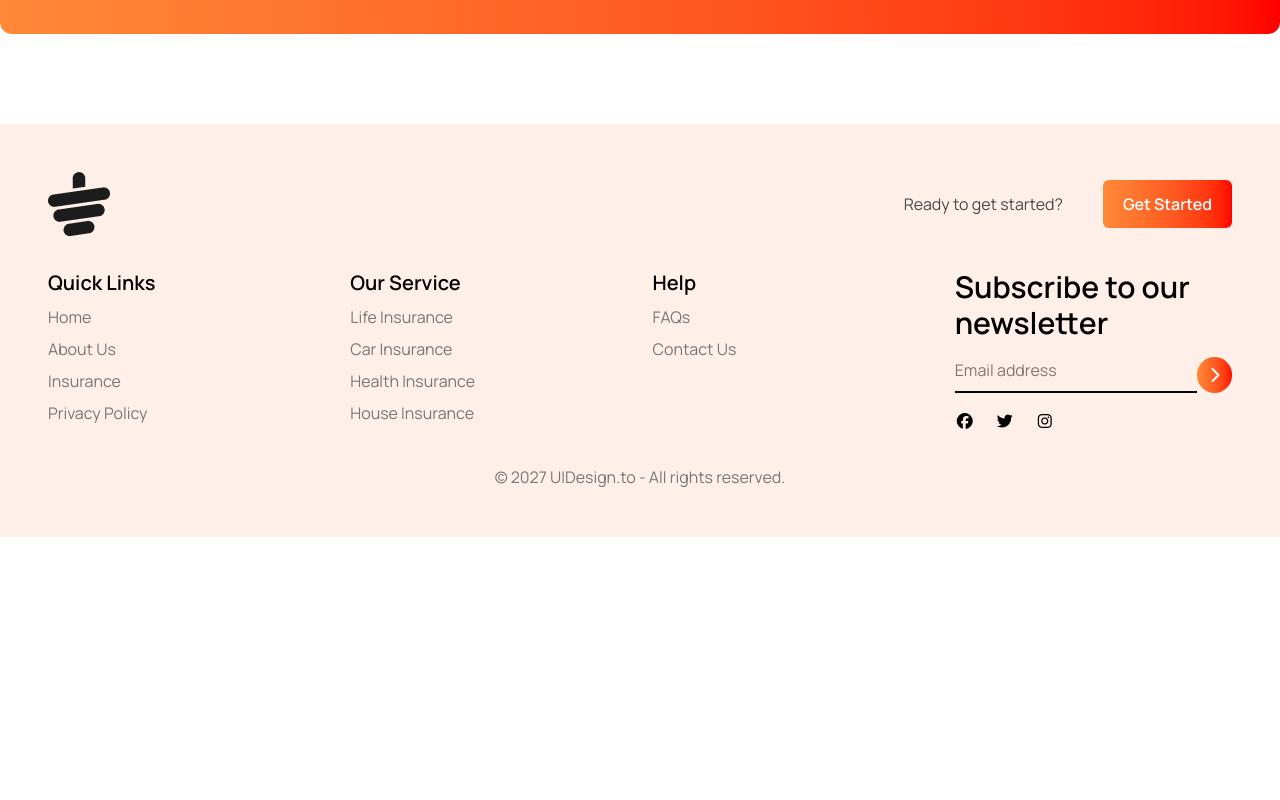
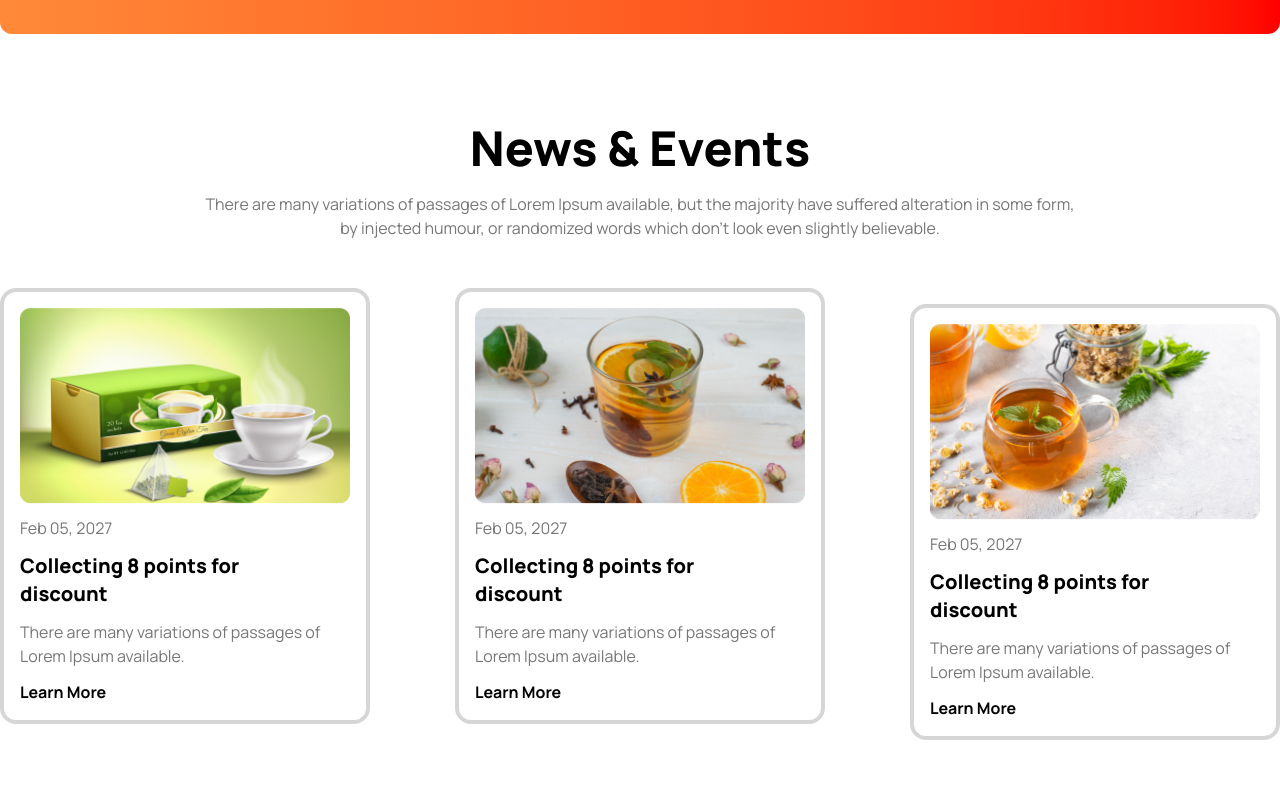
Before and after one commit to kayesmahmud30/Tea-House, a plain HTML site: page index.html in a window 1280 px wide. Shown: the part 2280-3080 px from the top of the page. Before the commit the page ends 2817 px from the top, so only its background shows below. Drawn offline with nearby package versions, Linux system fonts and the light colour scheme.

Commit message:
Added all the sections of the

```diff
--- a/index.html
+++ b/index.html
@@ -246,7 +246,64 @@
     </section>
 
     <!-- News & Events Section -->
+    <section
+      class="container mx-auto my-20 flex flex-col justify-center items-center space-y-5"
+    >
+      <h2 class="font-extrabold text-5xl text-center">News & Events</h2>
+      <p class="text-center text-[#777]">
+        There are many variations of passages of Lorem Ipsum available, but the
+        majority have suffered alteration in some form,<br />
+        by injected humour, or randomized words which don't look even slightly
+        believable.
+      </p>
 
+      <div
+        class="w-full flex flex-col lg:flex-row justify-between items-center my-7 space-y-8"
+      >
+        <div
+          class="grid border-4 border-[#7777774c] rounded-2xl w-[370px] justify-center items-center p-4 gap-3"
+        >
+          <img src="./images/news-1.png" alt="" class="w-full" />
+          <p class="text-[#777]">Feb 05, 2027</p>
+          <h3 class="font-extrabold text-xl">
+            Collecting 8 points for <br />
+            discount
+          </h3>
+          <p class="text-[#777]">
+            There are many variations of passages of Lorem Ipsum available.
+          </p>
+          <p class="font-bold">Learn More</p>
+        </div>
+        <div
+          class="grid border-4 border-[#7777774c] rounded-2xl w-[370px] justify-center items-center p-4 gap-3"
+        >
+          <img src="./images/news-2.png" alt="" class="w-full" />
+          <p class="text-[#777]">Feb 05, 2027</p>
+          <h3 class="font-extrabold text-xl">
+            Collecting 8 points for <br />
+            discount
+          </h3>
+          <p class="text-[#777]">
+            There are many variations of passages of Lorem Ipsum available.
+          </p>
+          <p class="font-bold">Learn More</p>
+        </div>
+        <div
+          class="grid border-4 border-[#7777774c] rounded-2xl w-[370px] justify-center items-center p-4 gap-3"
+        >
+          <img src="./images/news-3.png" alt="" class="w-full" />
+          <p class="text-[#777]">Feb 05, 2027</p>
+          <h3 class="font-extrabold text-xl">
+            Collecting 8 points for <br />
+            discount
+          </h3>
+          <p class="text-[#777]">
+            There are many variations of passages of Lorem Ipsum available.
+          </p>
+          <p class="font-bold">Learn More</p>
+        </div>
+      </div>
+    </section>
 
     <!-- Footer Section -->
     <footer class="bg-[#ffefe9] p-12">
```
